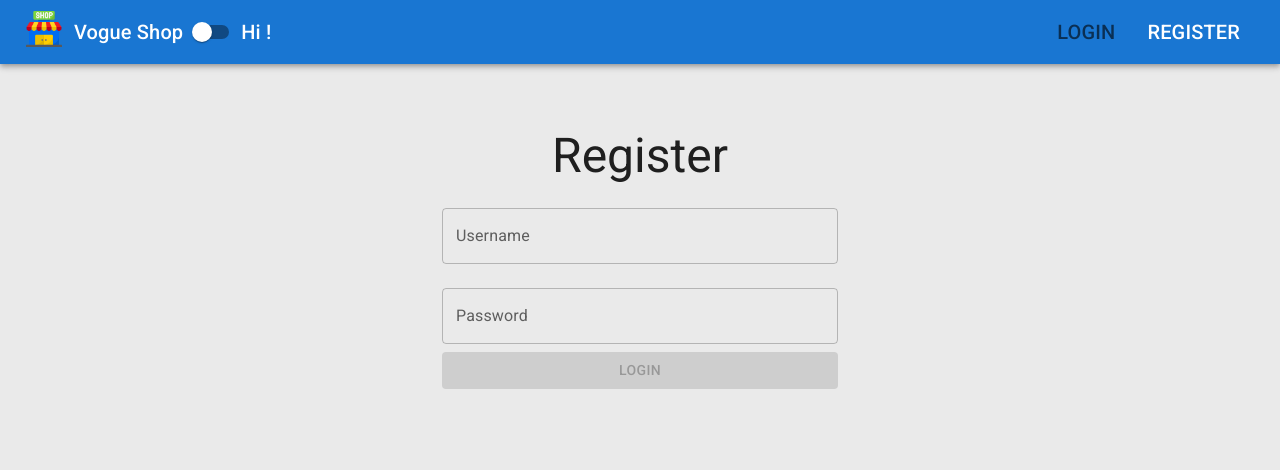
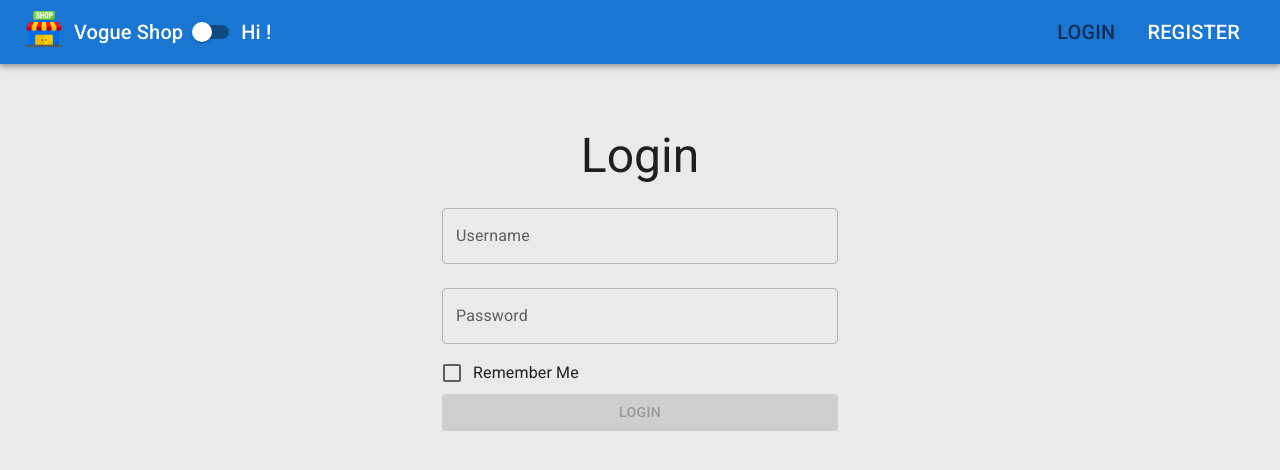
Before and after one commit to dar-levy/vogue-shop-client, a React (Vite) app: page /login in a window 1280 px wide. Shown: the top 470 px of the page. Built offline with nearby package versions, Linux system fonts and the light colour scheme.

Commit message:
Add remember me to loginform

```diff
--- a/src/components/LoginForm.tsx
+++ b/src/components/LoginForm.tsx
@@ -6,23 +6,24 @@ import Form from "./common/form";
 import auth from "../services/authService";
 import { toast } from "react-toastify";
 import React from "react";
-import { Container, Typography, Box } from "@mui/material";
+import { Container, Typography, Box, FormControlLabel, Checkbox } from "@mui/material";
 
 class LoginForm extends Form {
     state = {
-        data: { username: "", password: "" },
+        data: { username: "", password: "", rememberMe: false },
         errors: {},
     };
 
     schema = {
         username: Joi.string().required().label("Username"),
         password: Joi.string().required().label("Password"),
+        rememberMe: Joi.boolean().label("Remember Me")
     };
 
     doSubmit = async () => {
         try {
             const { data } = this.state;
-            await auth.login(data.username, data.password);
+            await auth.login(data.username, data.password, data.rememberMe);
 
             toast.success("Successfully Logged In");
             window.location = state ? state.from.pathname : "/";
@@ -49,11 +50,22 @@ class LoginForm extends Form {
                     }}
                 >
                     <Typography component="h1" variant="h3" color="text.primary">
-                        Register
+                        Login
                     </Typography>
                     <Box component="form" onSubmit={this.handleSubmit} sx={{ mt: 1 }}>
                         {this.renderInput("username", "Username")}
                         {this.renderInput("password", "Password", "password")}
+                        <FormControlLabel
+                            control={
+                                <Checkbox
+                                    checked={this.state.data.rememberMe}
+                                    onChange={this.handleChange}
+                                    name="rememberMe"
+                                    color="primary"
+                                />
+                            }
+                            label="Remember Me"
+                        />
                         {this.renderButton("Login")}
                     </Box>
                 </Box>
--- a/src/components/common/Form.tsx
+++ b/src/components/common/Form.tsx
@@ -39,15 +39,13 @@ class Form extends Component {
   };
 
   handleChange = ({ currentTarget: input }) => {
-    const errors = { ...this.state.errors };
-    const errorMessage = this.validateProperty(input);
-    if (errorMessage) errors[input.name] = errorMessage;
-    else delete errors[input.name];
-
     const data = { ...this.state.data };
-    data[input.name] = input.value;
-
-    this.setState({ data, errors });
+    if (input.type === "checkbox") {
+      data[input.name] = input.checked;
+    } else {
+      data[input.name] = input.value;
+    }
+    this.setState({ data });
   };
 
   renderButton(label) {
```
